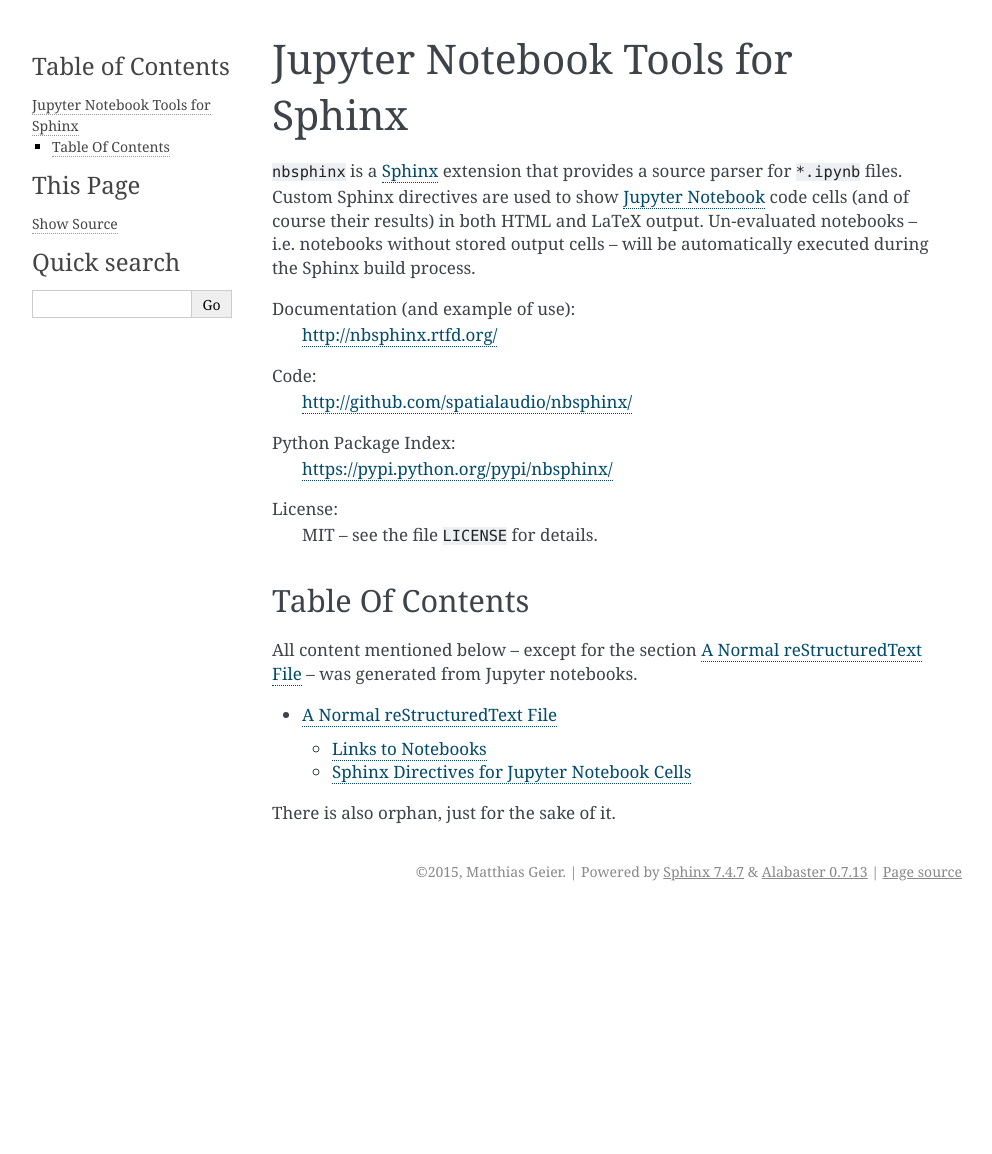
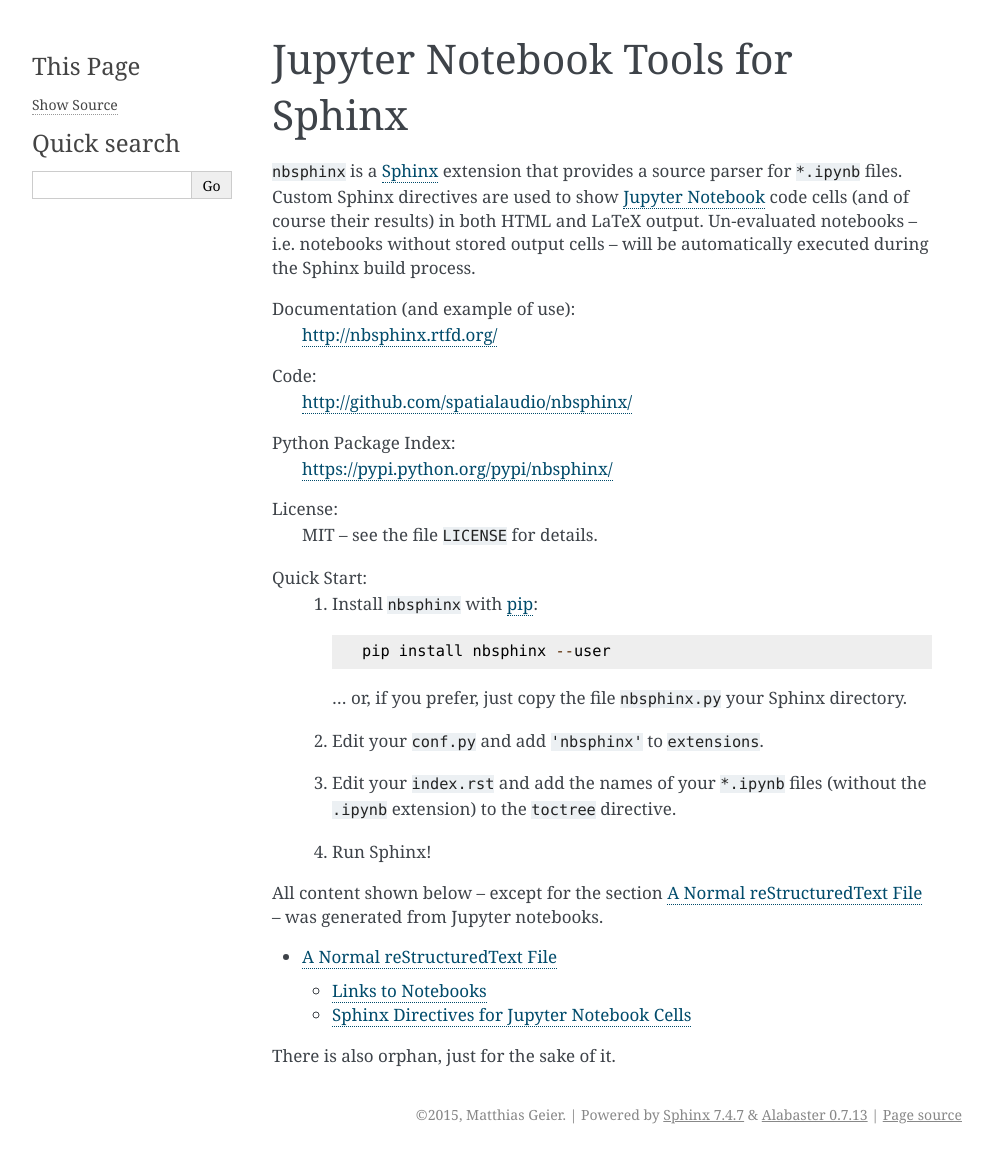
Before and after one commit to spatialaudio/nbsphinx, a Sphinx documentation site: the page built from doc/index.rst, in a window 1280 px wide. Shown: the whole page, without its empty margins (148-1140 px from the left). Built offline with Sphinx 7.4.7, drawn with Linux system fonts in a browser that asks for light colours; pages that are not in the unit, such as notebooks, are missing from menus; before the commit the page ends 911 px from its top, so only the background shows below that.

Commit message:
DOC: Add "Quick Start" section to README

```diff
--- a/README.rst
+++ b/README.rst
@@ -21,4 +21,21 @@
     https://pypi.python.org/pypi/nbsphinx/
 
 License:
-   MIT -- see the file ``LICENSE`` for details.
+    MIT -- see the file ``LICENSE`` for details.
+
+Quick Start:
+    #. Install ``nbsphinx`` with pip_::
+
+           pip install nbsphinx --user
+
+       ... or, if you prefer, just copy the file ``nbsphinx.py`` your Sphinx
+       directory.
+
+    #. Edit your ``conf.py`` and add ``'nbsphinx'`` to ``extensions``.
+
+    #. Edit your ``index.rst`` and add the names of your ``*.ipynb`` files
+       (without the ``.ipynb`` extension) to the ``toctree`` directive.
+
+    #. Run Sphinx!
+
+.. _pip: https://pip.pypa.io/en/latest/installing/
--- a/doc/conf.py
+++ b/doc/conf.py
@@ -50,6 +50,7 @@
 
 latex_elements = {
     'papersize': 'a4paper',
+    'preamble': '\setcounter{tocdepth}{2}',
 }
 
 latex_documents = [
--- a/doc/index.rst
+++ b/doc/index.rst
@@ -1,9 +1,6 @@
 .. include:: ../README.rst
 
-Table Of Contents
------------------
-
-All content mentioned below -- except for the section :doc:`rst` -- was
+All content shown below -- except for the section :doc:`rst` -- was
 generated from Jupyter notebooks.
 
 .. toctree::
```
